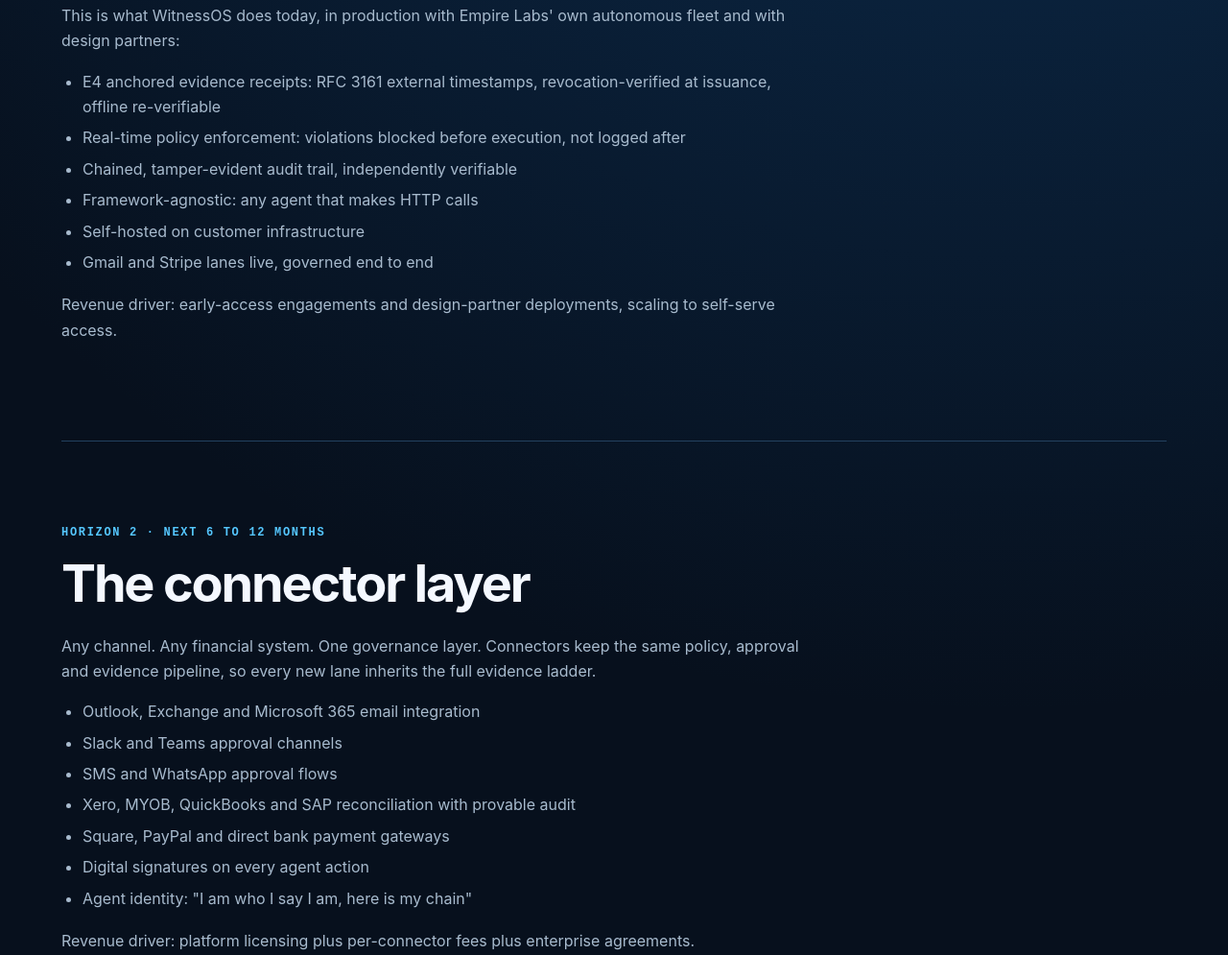
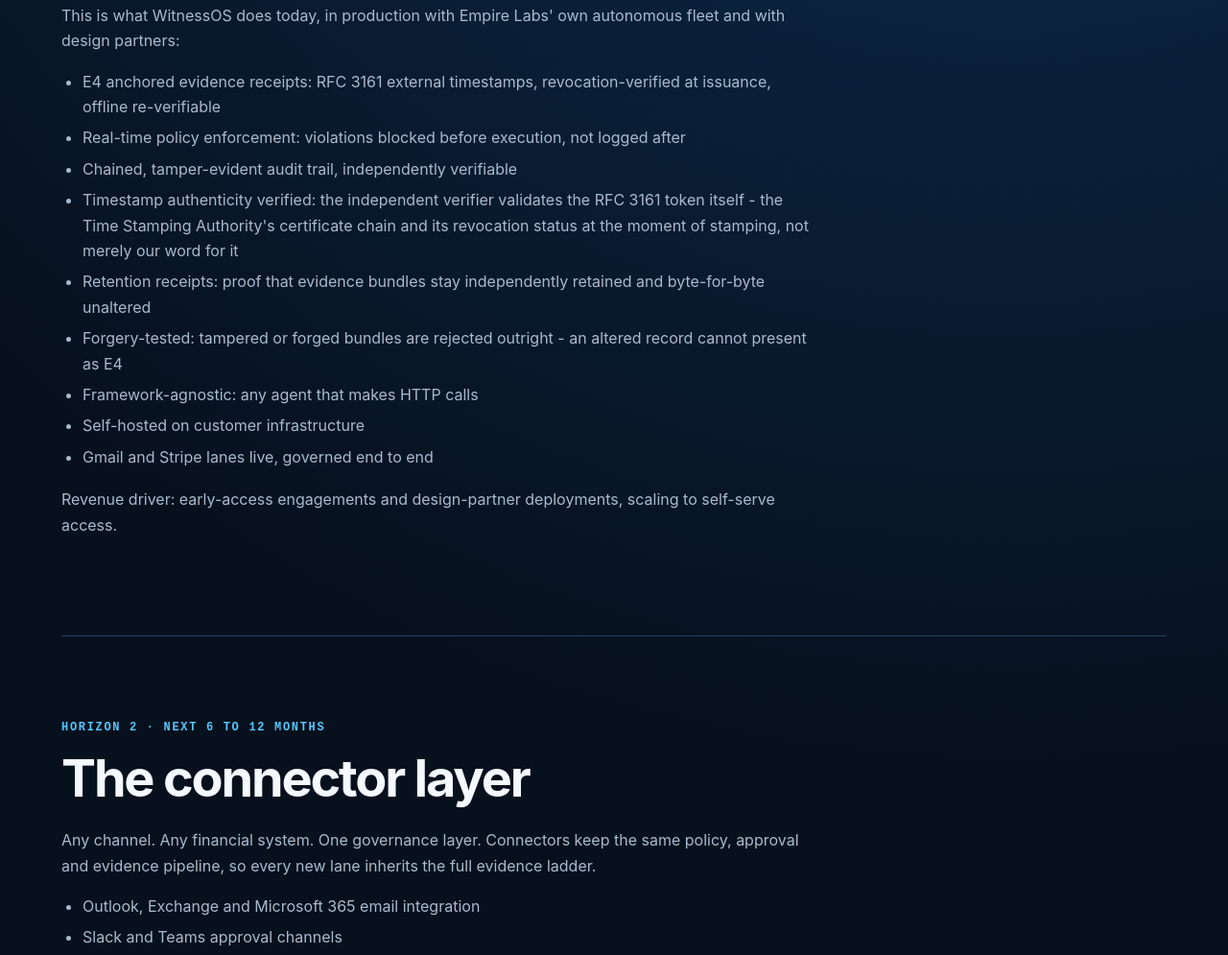
Before and after one commit to narko4u/witnessos, a plain HTML site: page roadmap.html in a window 1280 px wide. Shown: the part 1091-2086 px from the top of the page at 96% size. Drawn offline with Linux system fonts and the light colour scheme.

Commit message:
site: publish real-TSA verification, retention receipts, forgery-tested E4 (PR13 breakthrough)

```diff
--- a/roadmap.html
+++ b/roadmap.html
@@ -192,6 +192,9 @@
 <li>E4 anchored evidence receipts: RFC 3161 external timestamps, revocation-verified at issuance, offline re-verifiable</li>
 <li>Real-time policy enforcement: violations blocked before execution, not logged after</li>
 <li>Chained, tamper-evident audit trail, independently verifiable</li>
+<li>Timestamp authenticity verified: the independent verifier validates the RFC 3161 token itself - the Time Stamping Authority's certificate chain and its revocation status at the moment of stamping, not merely our word for it</li>
+<li>Retention receipts: proof that evidence bundles stay independently retained and byte-for-byte unaltered</li>
+<li>Forgery-tested: tampered or forged bundles are rejected outright - an altered record cannot present as E4</li>
 <li>Framework-agnostic: any agent that makes HTTP calls</li>
 <li>Self-hosted on customer infrastructure</li>
 <li>Gmail and Stripe lanes live, governed end to end</li>
```
Also changed, not shown: demo.html (+1 -1 lines), index.html (+2 -2 lines).
